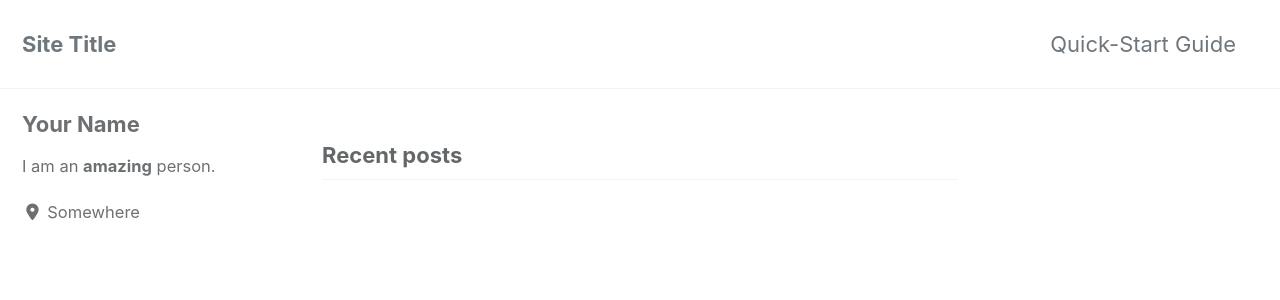
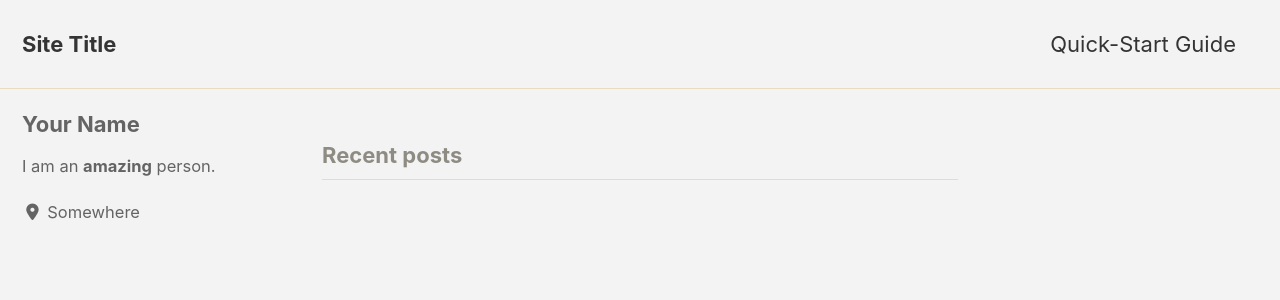
Before and after one commit to HimanUK/himanuk.github.io, a Jekyll site: the page built from index.html, in a window 1280 px wide and 900 px high. Shown: the top 300 px of the window. Built offline with Jekyll 4.4.1, drawn with Linux system fonts in a browser that asks for light colours; cached includes are drawn as plain includes; nearby versions of some CDN libraries; the list of posts is cut into pages by our own code.

Commit message:
Update _config.yml

```diff
--- a/_config.yml
+++ b/_config.yml
@@ -12,7 +12,7 @@
 
 # theme                  : "minimal-mistakes-jekyll"
 # remote_theme           : "mmistakes/minimal-mistakes"
-minimal_mistakes_skin    : "default" # "air", "aqua", "contrast", "dark", "dirt", "neon", "mint", "plum", "sunrise"
+minimal_mistakes_skin    : "dirt" # "default" "air", "aqua", "contrast", "dark", "dirt", "neon", "mint", "plum", "sunrise"
 
 # Site Settings
 locale                   : "en-US"
```
